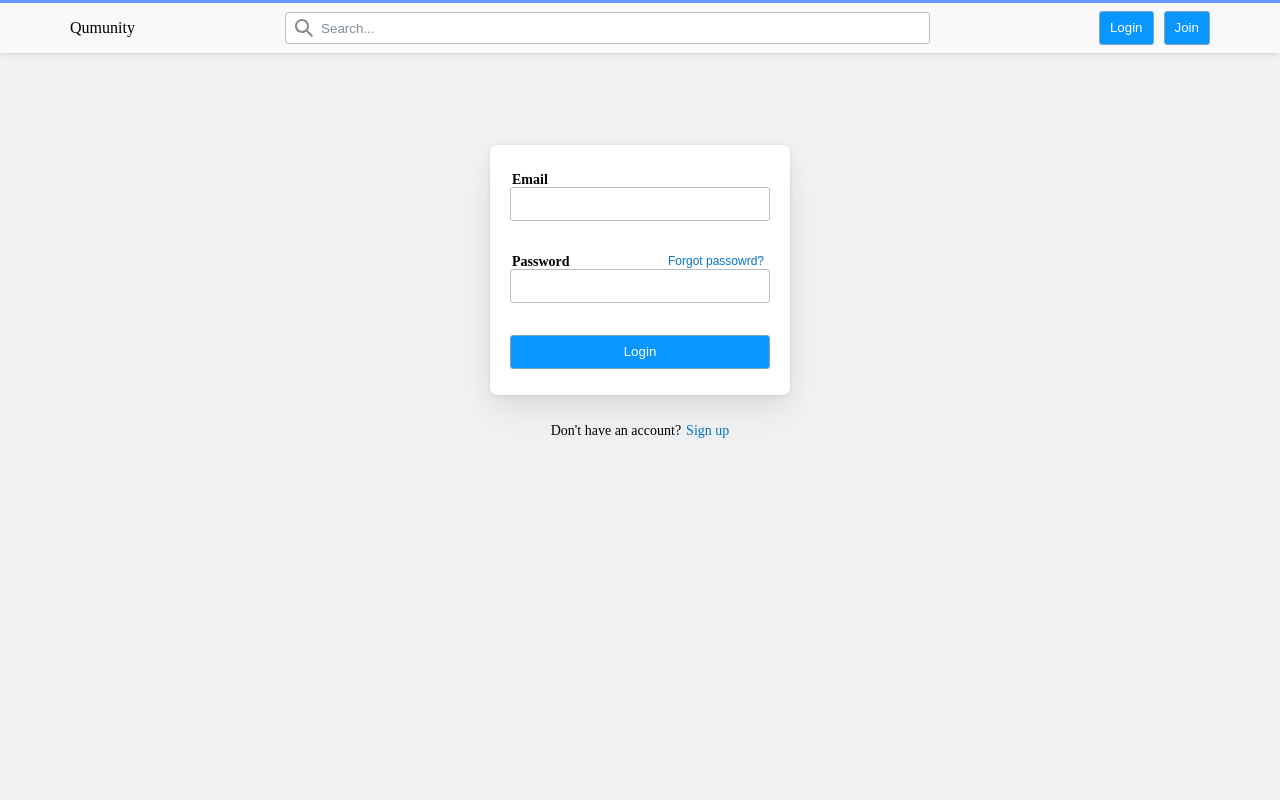
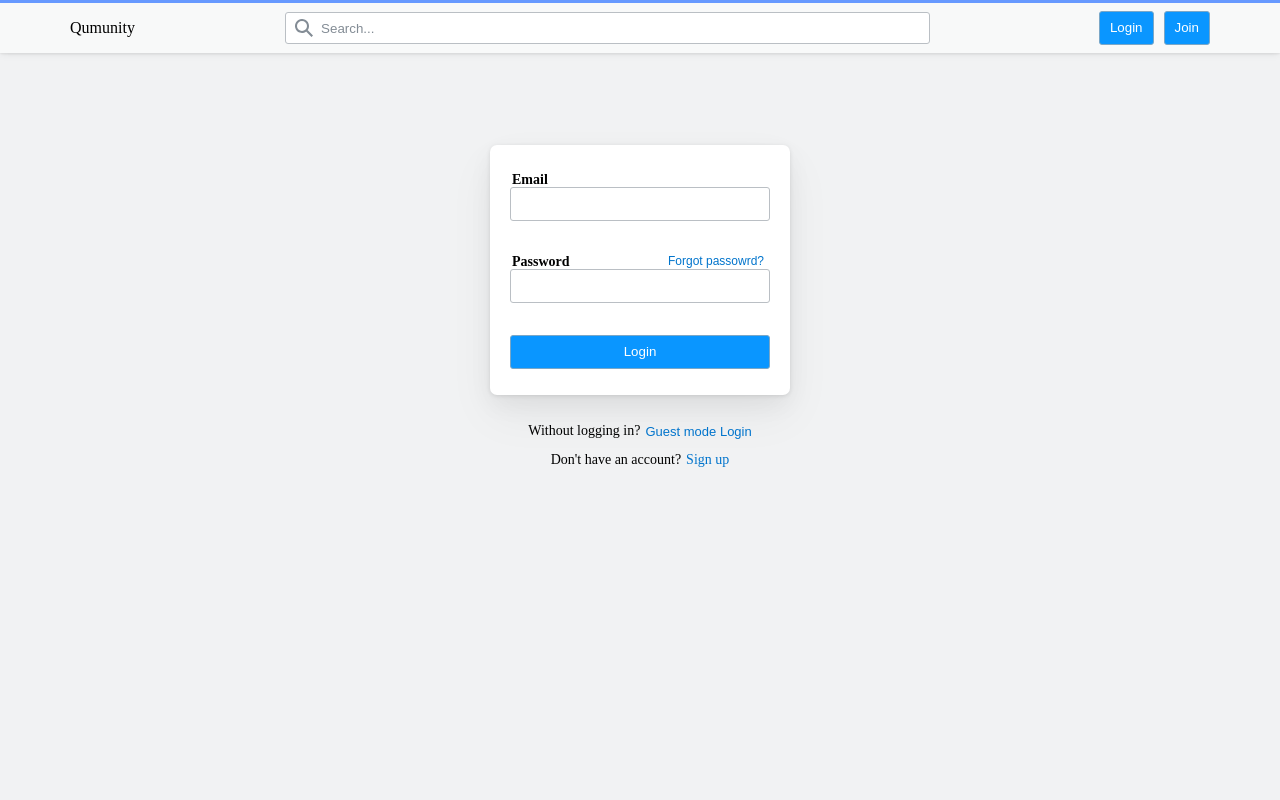
Before and after one commit to Beanxx/Qumunity, a React (Create React App) app in the folder client/: page /login in a window 1280 px wide. Shown: the top 800 px of the page. Built offline with nearby package versions, Linux system fonts and the light colour scheme; no server answers; a small style sheet from the web is missing.

Commit message:
✨ feat: Guest mode Login 추가

```diff
--- a/client/src/pages/Login/Login.tsx
+++ b/client/src/pages/Login/Login.tsx
@@ -1,12 +1,45 @@
 import React from "react"
 import { Link } from "react-router-dom"
+import { useNavigate } from "react-router"
+import firebase from "../../firebase-config"
+import Toast from "../../components/atoms/Toast/Toast"
 import * as S from "./styles"
 import LoginForm from "../../components/templates/LoginForm/LoginForm"
 
 const Login = () => {
+  const navigate = useNavigate()
+
+  const onGuestSubmit = async () => {
+    try {
+      await firebase
+        .auth()
+        .signInWithEmailAndPassword("hello@gmail.com", "qwe123!")
+      Toast.fire({
+        icon: "success",
+        text: "게스트모드 로그인에 성공하셨습니다.",
+      }).then(() => {
+        navigate("/")
+      })
+    } catch (error) {
+      Toast.fire({
+        icon: "error",
+        text: "로그인에 실패하였습니다.",
+      })
+    }
+  }
+
   return (
     <S.Layout>
       <LoginForm />
+      <S.BottomContainer>
+        <div>Without logging in?</div>
+        <div>
+          <button type="submit" onClick={onGuestSubmit}>
+            Guest mode Login
+          </button>
+        </div>
+      </S.BottomContainer>
+
       <S.BottomContainer>
         <div>Don&apos;t have an account?</div>
         <Link to="/join" className="link-style">
```
